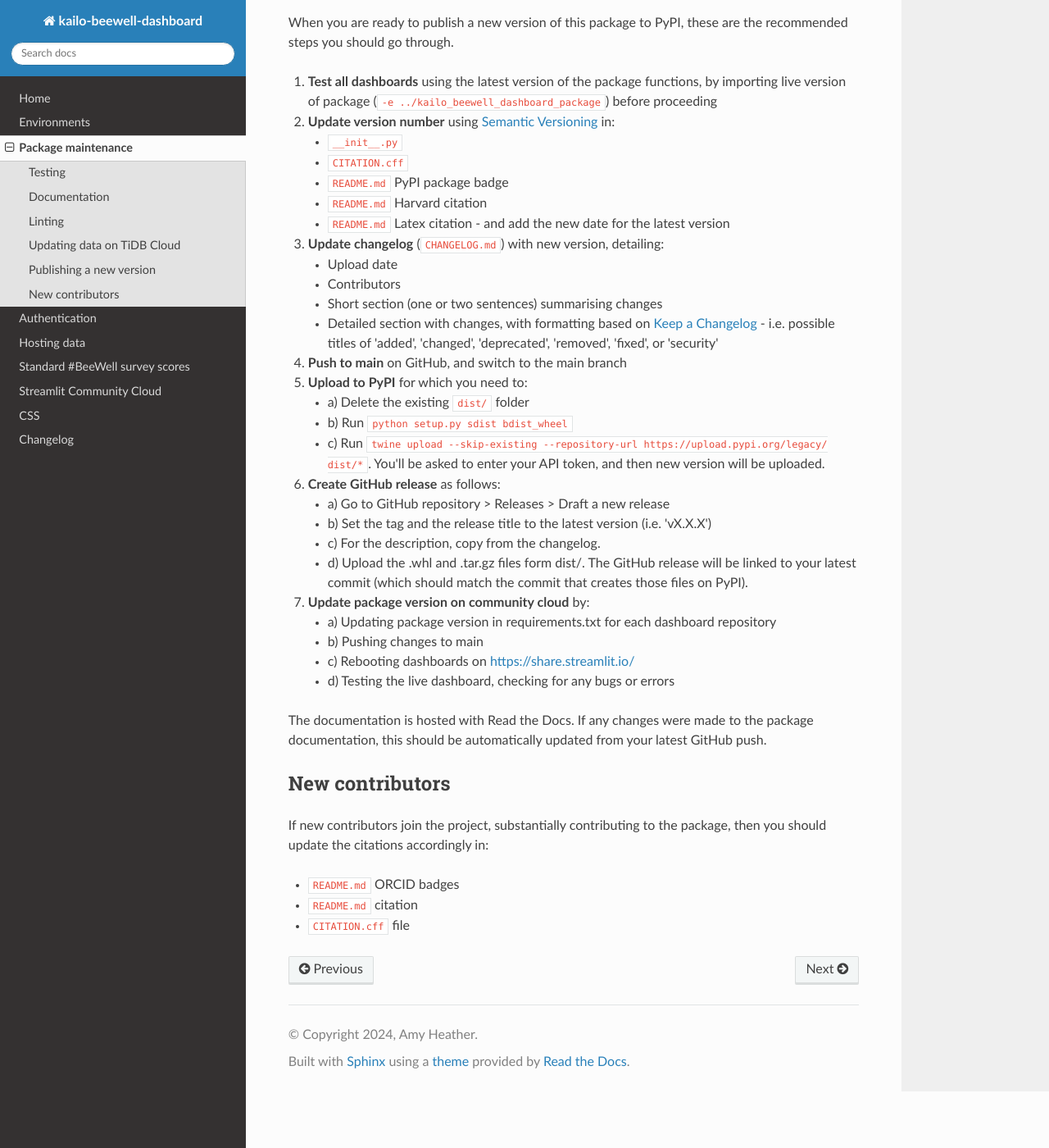
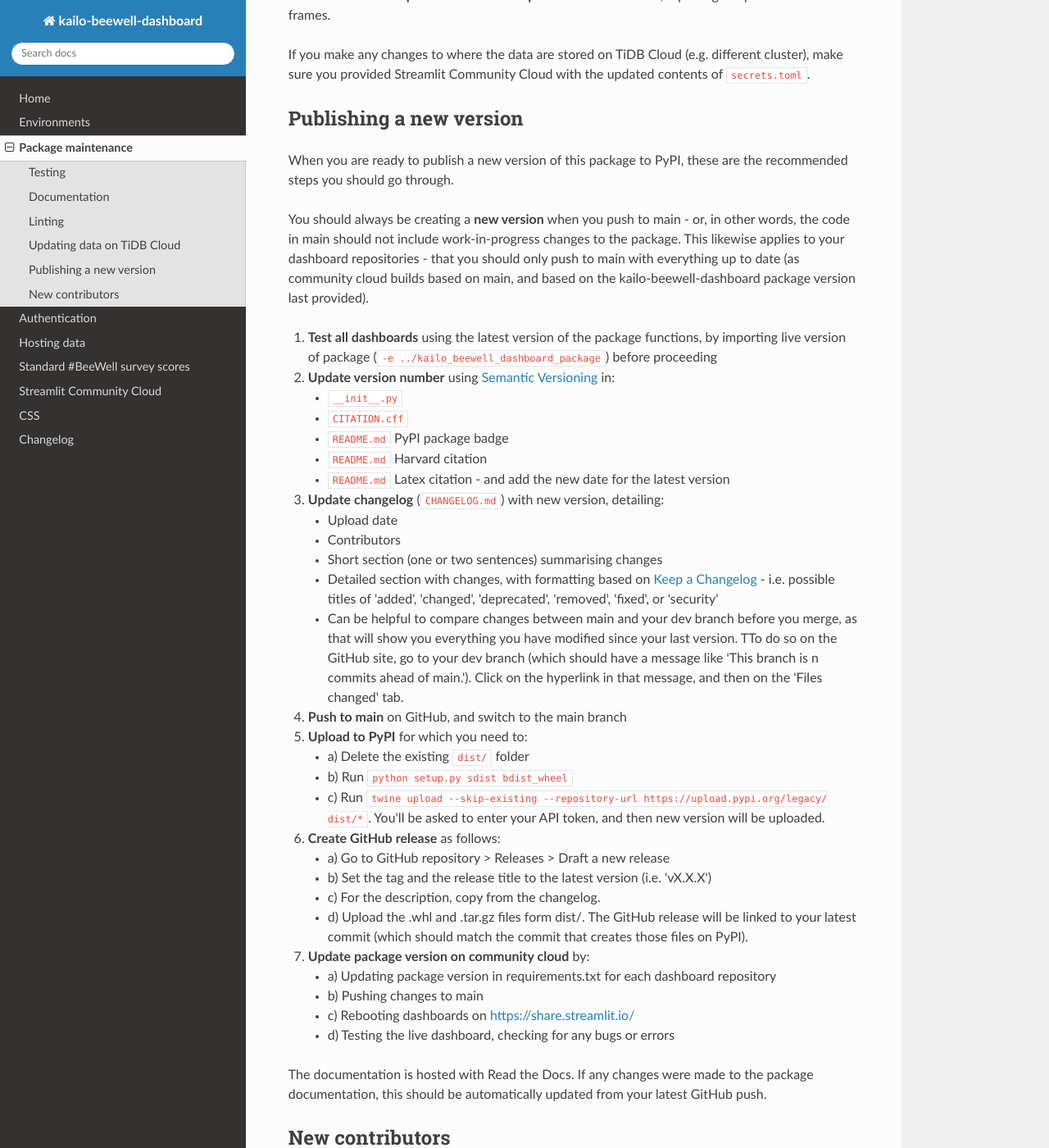
Before and after one commit to kailo-beewell/kailo_beewell_dashboard_package, a Sphinx documentation site: the page built from docs/package_maintenance.md, in a window 1280 px wide and 1400 px high, scrolled down 1298 px. Shown: the whole window at 82% size. Built offline with Sphinx 7.4.7 and the Read the Docs theme 2.0.0, drawn with Linux system fonts in a browser that asks for light colours; pages that are not in the unit, such as notebooks, are missing from menus; some of the changed text lies outside the part shown.

Commit message:
Add a few extra package maintenance tips

```diff
--- a/docs/package_maintenance.md
+++ b/docs/package_maintenance.md
@@ -7,6 +7,8 @@
 This will import a live version of your local package, assuming that your dashboard folder is sister directories with the package folder.
 
 When running your streamlit site with `streamlit run Home.py`, it will use the package version at the point you ran that command, so you will need to re-run that to get any updates from the package.
+
+It is important to constantly test and update code between the dashboard repositories if you make changes to the package code that would impact functioning - for example, changing a function or input names, requiring a new input in a function you're already using. I would recommend that you update it between the repositories immediately after you've finished making those changes (and not wait to update at the end, at which point you'll have made lots of changes and may not easily recall them all).
 
 ## Documentation
 
@@ -34,6 +36,8 @@
 
 When you are ready to publish a new version of this package to PyPI, these are the recommended steps you should go through.
 
+You should always be creating a **new version** when you push to main - or, in other words, the code in main should not include work-in-progress changes to the package. This likewise applies to your dashboard repositories - that you should only push to main with everything up to date (as community cloud builds based on main, and based on the kailo-beewell-dashboard package version last provided).
+
 1. **Test all dashboards** using the latest version of the package functions, by importing live version of package (`-e ../kailo_beewell_dashboard_package`) before proceeding
 2. **Update version number** using [Semantic Versioning](https://semver.org/spec/v2.0.0.html) in:
     * `__init__.py`
@@ -46,6 +50,7 @@
     * Contributors
     * Short section (one or two sentences) summarising changes
     * Detailed section with changes, with formatting based on [Keep a Changelog](https://keepachangelog.com/en/1.1.0/) - i.e. possible titles of 'added', 'changed', 'deprecated', 'removed', 'fixed', or 'security'
+    * Can be helpful to compare changes between main and your dev branch before you merge, as that will show you everything you have modified since your last version. TTo do so on the GitHub site, go to your dev branch (which should have a message like 'This branch is n commits ahead of main.'). Click on the hyperlink in that message, and then on the 'Files changed' tab.
 4. **Push to main** on GitHub, and switch to the main branch
 5. **Upload to PyPI** for which you need to:
     * a) Delete the existing `dist/` folder
```
